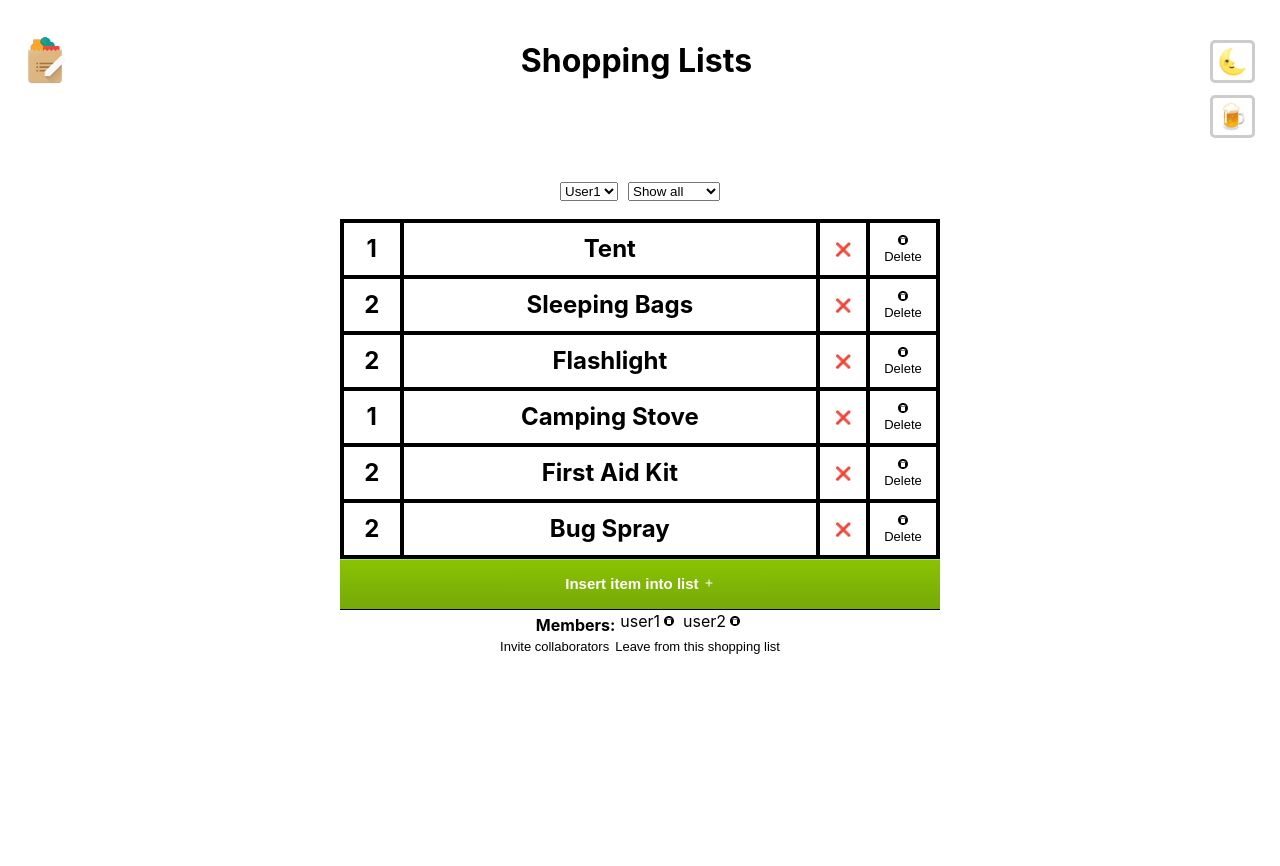
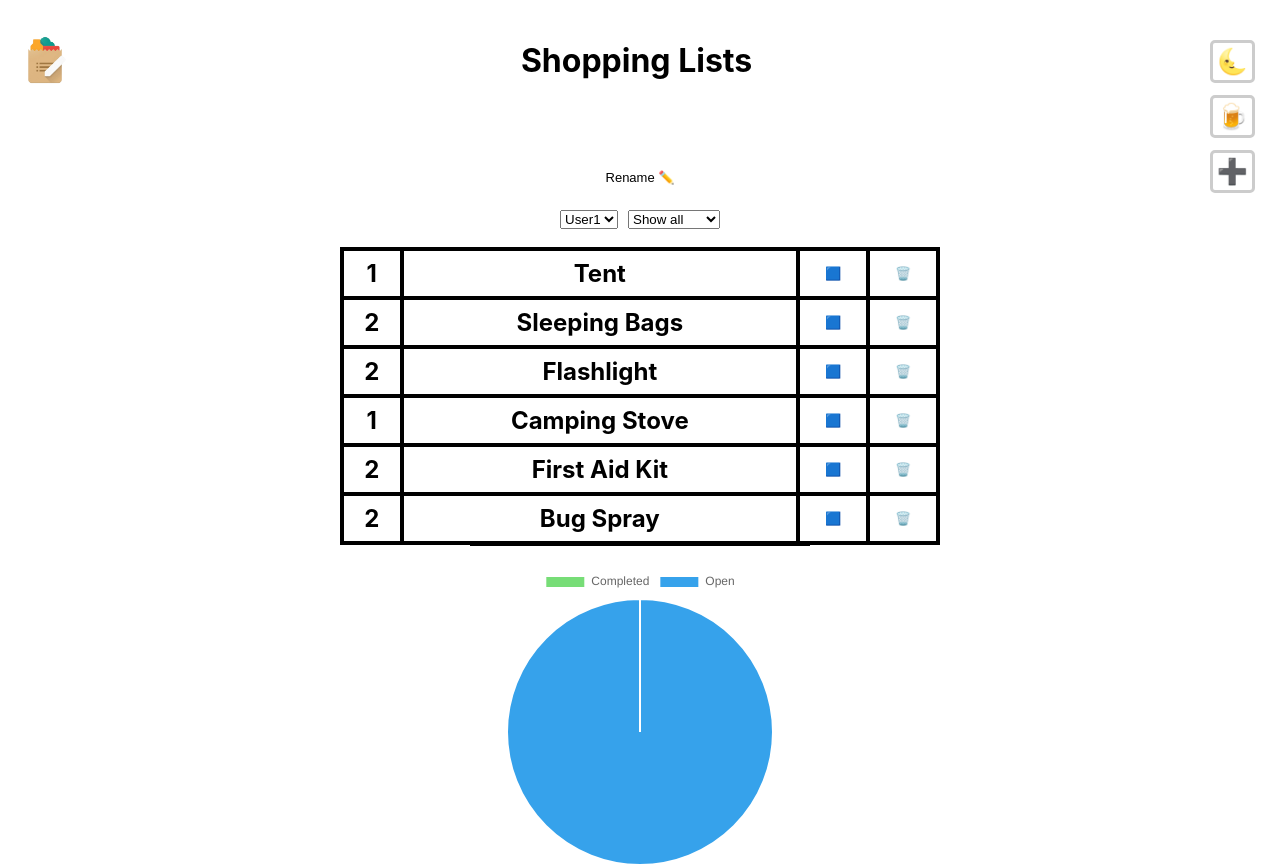
Before and after one commit to zm1z33k/toDoShopList, a React (Create React App) app in the folder client/: page /detail in a window 1280 px wide. Shown: the top 866 px of the page. Before the commit the page ends 832 px from the top, so only its background shows below. Built offline with nearby package versions, Linux system fonts and the light colour scheme; the HTML template or start-up script is replaced by a standard one.

Commit message:
add pie charts for stats

```diff
--- a/client/package.json
+++ b/client/package.json
@@ -9,6 +9,7 @@
     "@testing-library/react": "^13.4.0",
     "@testing-library/user-event": "^13.5.0",
     "react": "^18.3.1",
+    "react-chartjs-2": "^5.2.0",
     "react-dom": "^18.3.1",
     "react-router-dom": "^7.0.1",
     "react-scripts": "^5.0.1",
--- a/client/src/App.js
+++ b/client/src/App.js
@@ -1,4 +1,4 @@
-import { BrowserRouter as Router, Routes, Route } from "react-router-dom";
+import { BrowserRouter as Router, Routes, Route, Navigate } from "react-router-dom";
 import './App.css';
 import Navbar from './components/navbar/navbar';
 import ShoppingListOverview from './components/listsOverview/listsOverview';
@@ -26,12 +26,12 @@ function App() {
           <button className="dark-mode" onClick={toggleDarkMode}>
             {darkMode ? '🌞' : '🌜'}
           </button>
-          {/*Language toggle button nefunguje, ale snažil jsem se.*/}
           <button className="language-toggle" onClick={toggleLanguage}>
             {language === 'en' ? '🍺' : '💂'}
           </button>
           <Routes>
-            <Route path="/" element={<ShoppingListOverview language={language} />} />
+            <Route path="*" element={<Navigate to="/list" />} />
+            <Route path="/list" element={<ShoppingListOverview language={language} />} />
             <Route path="/detail" element={<ShoppingListDetail language={language} />} />
           </Routes>
         </Router>
--- a/client/src/components/listsOverview/listsOverview.css
+++ b/client/src/components/listsOverview/listsOverview.css
@@ -51,3 +51,9 @@ h3 {
   box-shadow: 0 4px 8px rgba(0, 0, 0, 0.1);
   cursor: pointer;
 }
+
+.pie {
+  border-top: 1px solid black;
+  width: 30%;
+  margin: 0 auto;
+}
--- a/client/src/components/listsOverview/listsOverview.js
+++ b/client/src/components/listsOverview/listsOverview.js
@@ -1,5 +1,7 @@
 import React, { useState } from "react";
 import "./listsOverview.css";
+import { Pie } from 'react-chartjs-2';
+import 'chart.js/auto';
 
 // Seznamy, které se zobrazí na úvodní stránce
 const shoppingLists = [
@@ -10,7 +12,7 @@ const shoppingLists = [
     { id: 5, name: "School project", sharedtome: true, archived: false, owner: "false" },
     { id: 6, name: "Holidays", sharedtome: true, archived: true, owner: "false" },
     { id: 7, name: "Personal", sharedtome: false, archived: true, owner: "true" },
-    { id: 8, name: "Lidl food", sharedtome: true, archived: false, owner: "false" },
+    { id: 8, name: "Lidl food", sharedtome: true, archived: true, owner: "false" },
 ];
 
 // Komponenta pro zobrazení seznamů
@@ -85,6 +87,22 @@ function ListsOverview() {
         }
     };
 
+    // Počet archivovaných a nearchivovaných seznamů
+    const archivedCount = lists.filter(list => list.archived).length;
+    const notArchivedCount = lists.length - archivedCount;
+
+    // Data pro graf
+    const data = {
+        labels: ['Archived', 'Active'],
+        datasets: [
+            {
+                data: [archivedCount, notArchivedCount],
+                backgroundColor: ['#77dd77', '#36A2EB'],
+                hoverBackgroundColor: ['#77dd77', '#36A2EB']
+            }
+        ]
+    };
+
     // Zobrazení seznamů
     return (
         <div className="listName">
@@ -131,6 +149,10 @@ function ListsOverview() {
                     </div>
                 ))}
             </div>
+            <div className="pie">
+                <h2>List Overview</h2>
+                <Pie data={data} />
+            </div>
         </div>
     );
 }
--- a/client/src/components/navbar/navbar.css
+++ b/client/src/components/navbar/navbar.css
@@ -17,6 +17,6 @@ h1 {
     cursor: pointer;
 }
 
-h2 {
+h5 {
     color: transparent;
 }
--- a/client/src/components/navbar/navbar.js
+++ b/client/src/components/navbar/navbar.js
@@ -1,11 +1,12 @@
 import "./navbar.css";
 
+// Navbar component
 const Navbar = () => {
   return (
         <nav className="navbar">
-          <img className="icon" src='/Images/logo192.png' alt="Logo" onClick={() => window.location.href = '/'}/>
-          <h1 onClick={() => window.location.href = '/'}>Shopping Lists</h1>
-          <h2>_____</h2>
+          <img className="icon" src='/Images/logo192.png' alt="Logo" onClick={() => window.location.href = '/list'}/>
+          <h1 onClick={() => window.location.href = '/list'}>Shopping Lists</h1>
+          <h5>_________</h5>
         </nav>
   );
 };
--- a/client/src/components/shoppingListDetail/shoppingListDetail.css
+++ b/client/src/components/shoppingListDetail/shoppingListDetail.css
@@ -18,10 +18,6 @@ th, td {
 th {
   background-color: #f0f0f0;
   display: none;
-}
-
-h4 {
-  color: transparent;
 }
 
 .wrapper {
@@ -49,37 +45,41 @@ button:hover {
   width: 10%;
 }
 
+h2 {
+  color: white;
+}
+
 .tdName, .tdAmount {
   font-weight: bold;
   font-size: x-large;
 }
 
 .tdStatus {
-  width: 30px;
+  width: 50px;
 }
 
-.tdAction {
+.itemDeleteButton {
   width: 50px;
 }
 
 .addItemButton {
-  font-size:15px;
-  font-family:Arial;
-  width:100%;
-  height:50px;
-  border-width:1px;
-  color:#ffffff;
-  border-color:#74b807;
-  font-weight:bold;
-  border-top-left-radius:0px;
-  border-top-right-radius:0px;
-  border-bottom-left-radius:0px;
-  border-bottom-right-radius:0px;
-  box-shadow:inset 0px 1px 0px 0px #a4e271;
-  text-shadow:inset 0px 1px 0px #528009;
-  background:linear-gradient(#89c403, #77a809);
+  background: none;
+  border: 3px solid #ccc;
+  cursor: pointer;
+  padding: 4px;
+  font-size: 25px;
+  margin-bottom: 16px;
+  position: absolute;
+  top: 150px;
+  right: 25px;
 }
 
 .addItemButton:hover{
-  background: linear-gradient(#77a809, #89c403);
+  background: #b6b6b6;
 }
+
+.pie {
+  width: 50%;
+  margin: 0 auto;
+  padding: 20px;
+}
--- a/client/src/components/shoppingListDetail/shoppingListDetail.js
+++ b/client/src/components/shoppingListDetail/shoppingListDetail.js
@@ -1,39 +1,61 @@
 import React, { useState } from 'react';
 import "./shoppingListDetail.css"
 import { useShoppingLists } from '../../providers/shoppingListProvider';
-import Icon from '@mdi/react';
-import { mdiAccessPointCheck, mdiPencil, mdiDeleteCircle, mdiPlus } from '@mdi/js';
+import { Pie } from 'react-chartjs-2';
+import 'chart.js/auto';
 
+// This component is responsible for displaying the details of a shopping list.
 const ShoppingListDetail = () => {
   const { getShoppingListById, renameShoppingList, changeItemStatus, deleteInvitedUser, inviteUser, deleteItem, addItem } = useShoppingLists();
   const currentListId = 3;
-  const [currentUser, setCurrentUser] = useState("user1")
+  const [currentUser, setCurrentUser] = useState("user3")
   const shoppingList = getShoppingListById(currentListId, currentUser);
 
   const [showCompleted, setShowCompleted] = useState(true);
 
+  // If the shopping list doesn't exist or the user doesn't have access to it, display a message.
   if (!shoppingList) {
     return <p>You don't have access to this shopping list, or it doesn't exist.</p>;
   }
 
+  // This function is called when the user changes the value of the select element.
   const handleSelectChange = (event) => {
     setShowCompleted(event.target.value === 'show');
   };
 
+  // This function is called when the user changes the value of the select element.
   const handleSelectChangeUser = (event) => {
     setCurrentUser(event.target.value);
   };
+
+  // This object contains the data for the pie chart.
+  const completedItems = shoppingList.items.filter(item => item.status).length;
+  const pendingItems = shoppingList.items.length - completedItems;
+
+  // This object contains the data for the pie chart.
+  const data = {
+    labels: ['Completed', 'Open'],
+    datasets: [
+      {
+        data: [completedItems, pendingItems],
+        backgroundColor: ['#77dd77', '#36A2EB'],
+        hoverBackgroundColor: ['#77dd77', '#36A2EB']
+      }
+    ]
+  };
+
   return (
     <div className='wrapper'>
-      <h2>{shoppingList.name} <Icon path={mdiAccessPointCheck} size={1} /></h2>
+      <h2>{shoppingList.name}
       {shoppingList.owner === currentUser && (
         <div>
-          <strong>You are owner of this shopping list.</strong>
           <button onClick={() => renameShoppingList(currentListId, currentUser, prompt("Insert your name:"))}>
-            Rename <Icon path={mdiPencil} size={0.5} />
+            Rename ✏️
           </button>
         </div>
       )}
+      </h2>
+
 
       <select onChange={handleSelectChangeUser} style={{marginRight: "10px"}}>
         <option value="user1">User1</option>
@@ -64,12 +86,12 @@ const ShoppingListDetail = () => {
                 <td className='tdName'>{item.name}</td>
                 <td className='tdStatus'>
                   <button onClick={() => changeItemStatus(currentListId, item.id)}>
-                    {item.status ? '✔️' : '❌'}
+                    {item.status ? '✅' : '🟦'}
                   </button>
                 </td>
-                <td className='tdAction'>
+                <td className='itemDeleteButton'>
                   <button onClick={() => deleteItem(currentListId, item.id)}>
-                    <Icon path={mdiDeleteCircle} size={0.5} /> Delete
+                    🗑️
                   </button>
                 </td>
               </tr>
@@ -77,15 +99,19 @@ const ShoppingListDetail = () => {
         </tbody>
       </table>
 
-      <button className='addItemButton' onClick={() => addItem(currentListId, prompt("Insert item name: "), parseInt(prompt("Insert count: ")))}>Insert item into list <Icon path={mdiPlus} size={0.5}></Icon></button>
+      <button className='addItemButton' onClick={() => addItem(currentListId, prompt("Insert item name: "), parseInt(prompt("Insert count: ")))}>➕</button>
 
-      <div style={{ display: 'flex', justifyContent: "center", alignItems: "center", gap: '5px', borderTop: "1px solid black"}}>
-        <strong style={{marginTop: "5px"}}>Members: </strong>
+      <div className="pie">
+        <Pie data={data} />
+      </div>
+
+      <div style={{ display: 'flex', justifyContent: "center", alignItems: "center", gap: '10px', borderTop: "1px solid black"}}>
+        <strong>Members: </strong>
         {shoppingList.sharedWith && shoppingList.sharedWith.length > 0 ? (
           shoppingList.sharedWith.map((item, index) => (
             <span key={index}>
               {item}
-              <button onClick={() => deleteInvitedUser(currentListId, item)}><Icon path={mdiDeleteCircle} size={0.5} /></button>
+              <button onClick={() => deleteInvitedUser(currentListId, item)}>❌</button>
               {index < shoppingList.sharedWith.length - 1 ? '' : ''}
             </span>
           ))
@@ -100,11 +126,9 @@ const ShoppingListDetail = () => {
           Leave from this shopping list
         </button>
       )}
-      <h4>_</h4>
-      <h4>_</h4>
-      <h4>_</h4>
     </div>
   );
 };
 
+// Export the component.
 export default ShoppingListDetail;
```
Also changed, not shown: client/src/providers/shoppingListProvider.js (+8 -1 lines), 1 other file (tests, documents, lock files or other folders).
